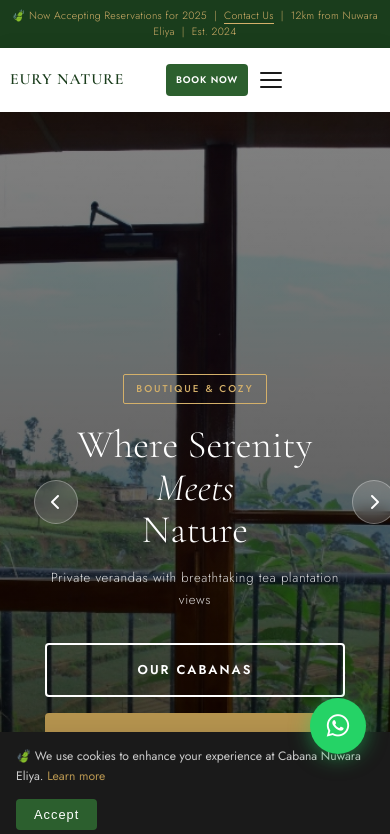
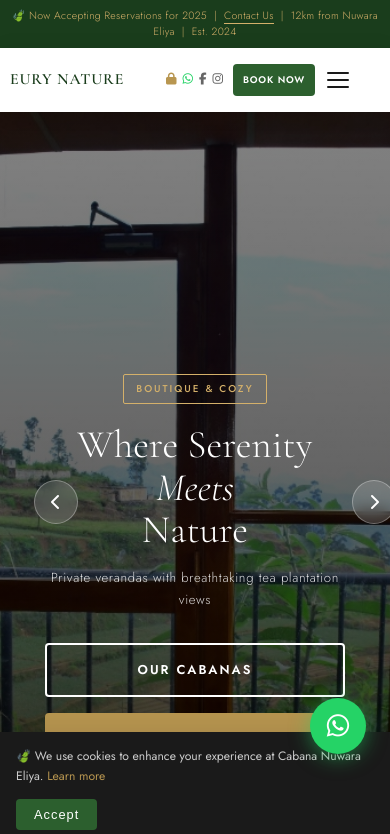
Before and after one commit to SUSITHMALAN/Cabana-Nuwara-Eliya, a plain HTML site: page frontend/index.html in a window 390 px wide. Shown: the top 834 px of the page. Drawn offline with nearby package versions, Linux system fonts and the light colour scheme.

Commit message:
Fix: Make social icons (.nav-social) visible in mobile view

```diff
--- a/frontend/static/css/style.css
+++ b/frontend/static/css/style.css
@@ -1310,7 +1310,15 @@ section { padding: 90px 24px; }
         letter-spacing: 0.18em;
     }
 
-    .nav-links, .nav-social { display: none; }
+    .nav-links { display: none; }
+    .nav-social {
+        display: flex;
+        gap: 8px;
+        align-items: center;
+    }
+    .nav-social a {
+        font-size: 0.85rem;
+    }
     .nav-links.open {
         display: flex;
         flex-direction: column;
@@ -1460,6 +1468,12 @@ section { padding: 90px 24px; }
         letter-spacing: 0.055em;
     }
     .logo-sub { display: none; }
+    .nav-social {
+        gap: 6px;
+    }
+    .nav-social a {
+        font-size: 0.75rem;
+    }
     .nav-actions .btn-book {
         padding: 8px 10px;
         font-size: 0.6rem;
```
